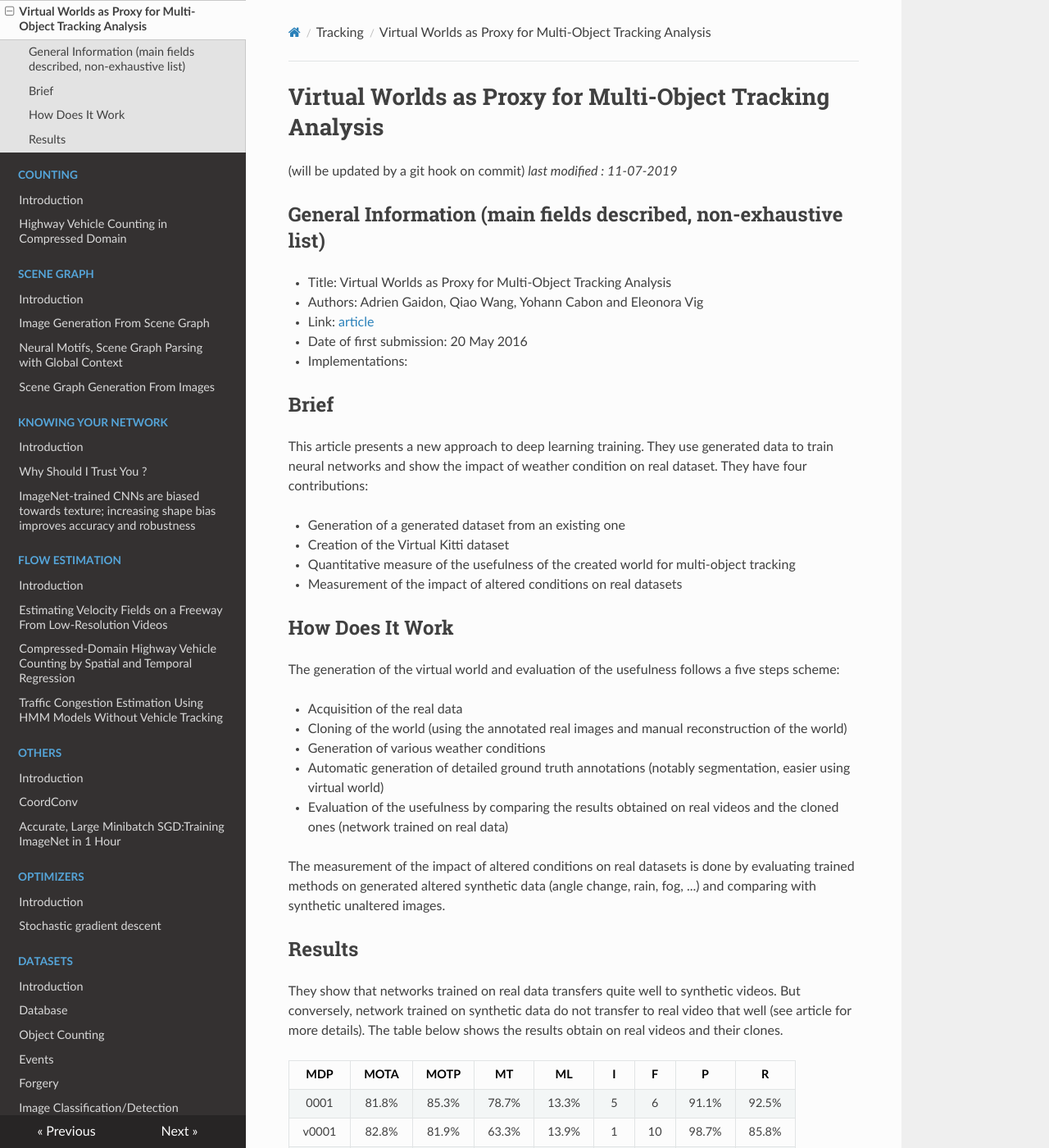
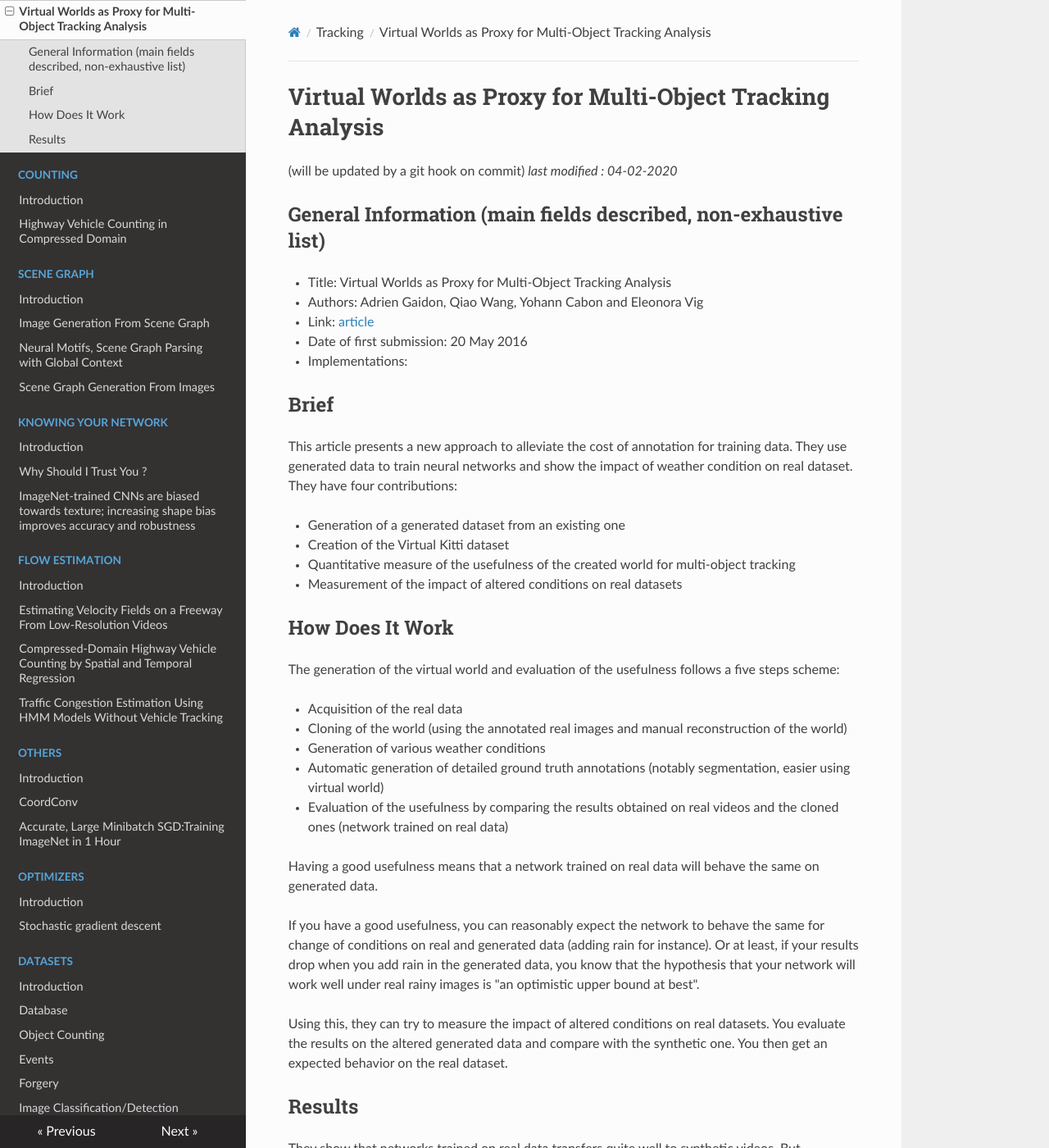
Before and after one commit to D3lt4lph4/papers, an MkDocs documentation site: the page built from docs/tracking/vkitti.md, in a window 1280 px wide and 1400 px high. Shown: the whole window at 82% size. Built offline with MkDocs 1.6.1, drawn with Linux system fonts in a browser that asks for light colours; nearby versions of some CDN libraries; old or Windows-style settings are respelled for this version of MkDocs.

Commit message:
updating vkitti

```diff
--- a/docs/tracking/vkitti.md
+++ b/docs/tracking/vkitti.md
@@ -1,7 +1,7 @@
 # Virtual Worlds as Proxy for Multi-Object Tracking Analysis
 
 (will be updated by a git hook on commit)
-_last modified : 11-07-2019_
+_last modified : 04-02-2020_
 
 ## General Information (main fields described, non-exhaustive list)
 
@@ -13,7 +13,7 @@ _last modified : 11-07-2019_
 
 ## Brief
 
-This article presents a new approach to deep learning training. They use generated data to train neural networks and show the impact of weather condition on real dataset. They have four contributions:
+This article presents a new approach to alleviate the cost of annotation for training data. They use generated data to train neural networks and show the impact of weather condition on real dataset. They have four contributions:
 
 - Generation of a generated dataset from an existing one
 - Creation of the Virtual Kitti dataset
@@ -30,7 +30,12 @@ The generation of the virtual world and evaluation of the usefulness follows a f
 - Automatic generation of detailed ground truth annotations (notably segmentation, easier using virtual world)
 - Evaluation of the usefulness by comparing the results obtained on real videos and the cloned ones (network trained on real data)
 
-The measurement of the impact of altered conditions on real datasets is done by evaluating trained methods on generated altered synthetic data (angle change, rain, fog, ...) and comparing with synthetic unaltered images.
+Having a good usefulness means that a network trained on real data will behave the same on generated data.
+
+If you have a good usefulness, you can reasonably expect the network to behave the same for change of conditions on real and generated data (adding rain for instance). Or at least, if your results drop when you add rain in the generated data, you know that the hypothesis that your network will work well under real rainy images is "an optimistic upper bound at best".
+
+Using this, they can try to measure the impact of altered conditions on real datasets.
+You evaluate the results on the altered generated data and compare with the synthetic one. You then get an expected behavior on the real dataset.
 
 ## Results
 
```
Also changed, not shown: docs/datasets/imagesegmentation.md (+2 -2 lines).
